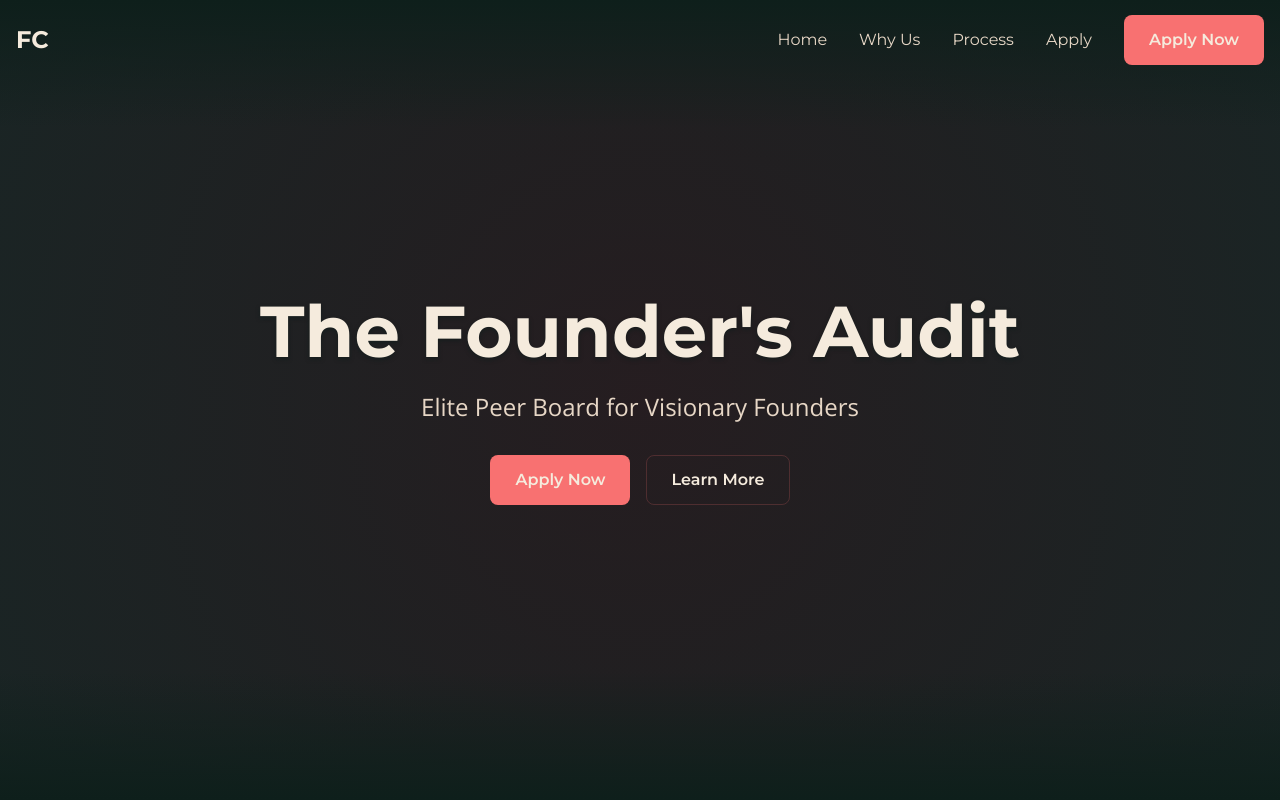
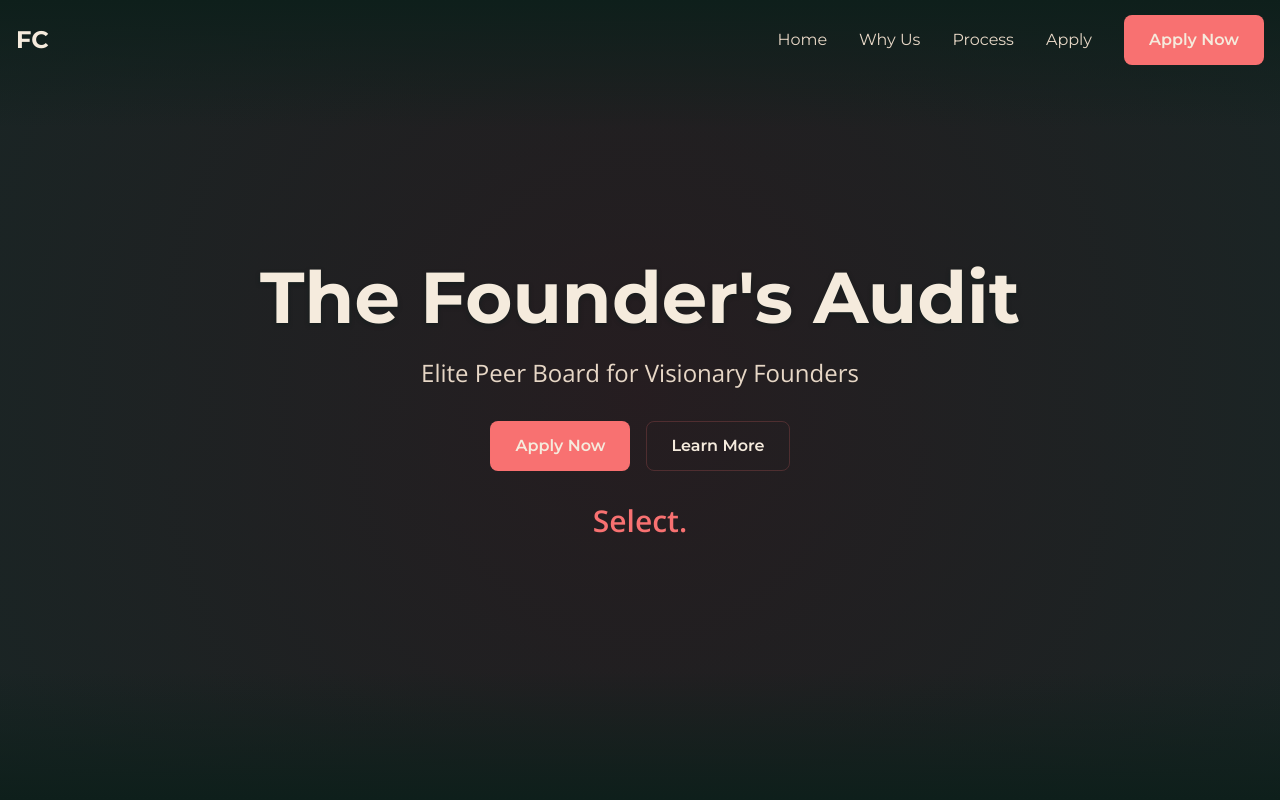
Before and after one commit to wikatar/founderscircle.one, a React (Vite) app: page / in a window 1280 px wide. Shown: the top 800 px of the page. Built offline with nearby package versions, Linux system fonts and the light colour scheme.

Commit message:
Fix TypeScript errors

```diff
--- a/src/components/Footer.tsx
+++ b/src/components/Footer.tsx
@@ -1,5 +1,3 @@
-import { motion } from 'framer-motion';
-
 const Footer = () => {
   return (
     <footer className="bg-bg-darker border-t border-border-gray/20">
--- a/src/components/Hero.tsx
+++ b/src/components/Hero.tsx
@@ -54,6 +54,17 @@ const Hero = () => {
             Learn More
           </button>
         </motion.div>
+
+        <motion.p
+          key={currentTagline}
+          initial={{ opacity: 0, y: 20 }}
+          animate={{ opacity: 1, y: 0 }}
+          exit={{ opacity: 0, y: -20 }}
+          transition={{ duration: 0.5 }}
+          className="text-2xl md:text-3xl text-accent mt-8 font-bold"
+        >
+          {taglines[currentTagline]}
+        </motion.p>
       </div>
 
       {/* Decorative elements */}
```
